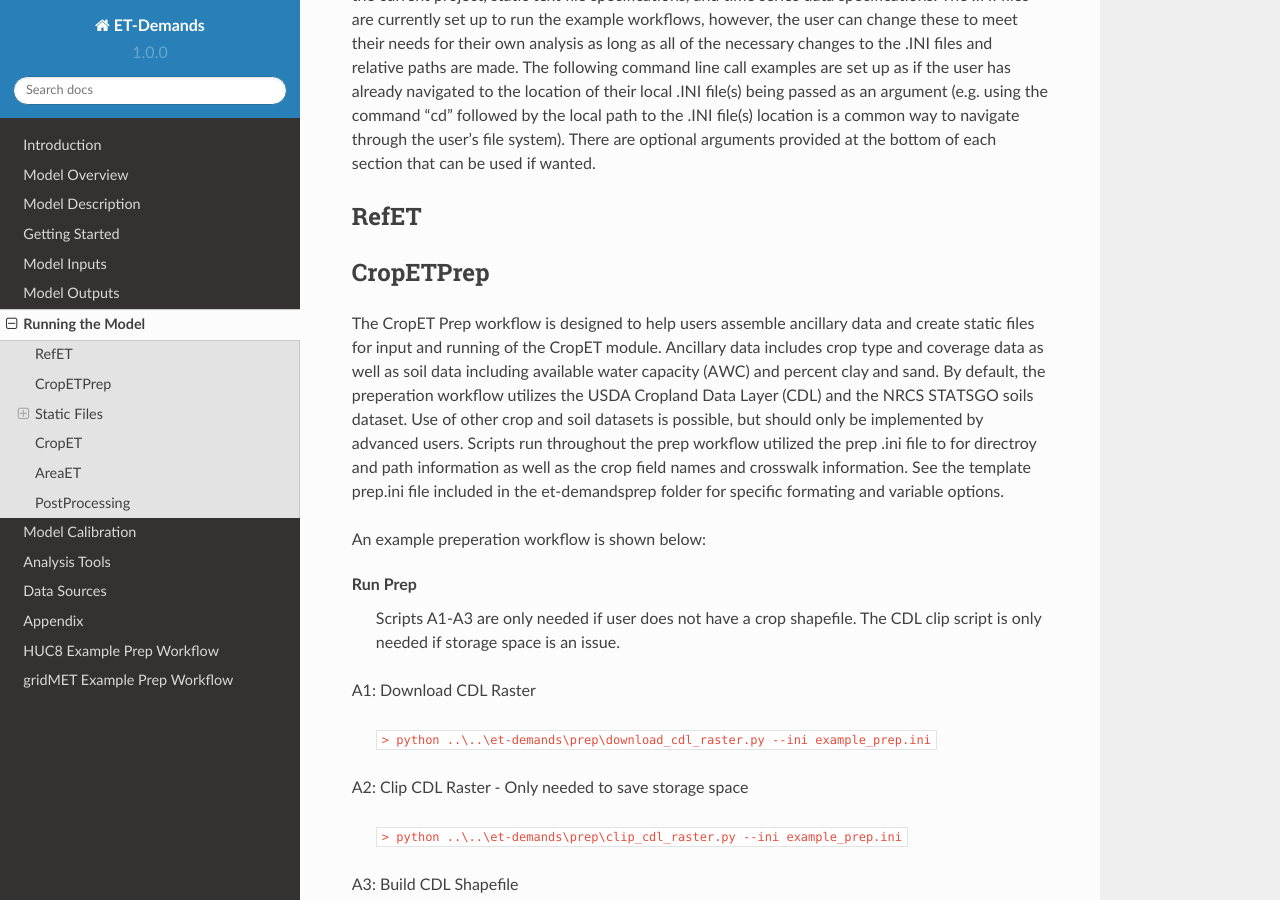
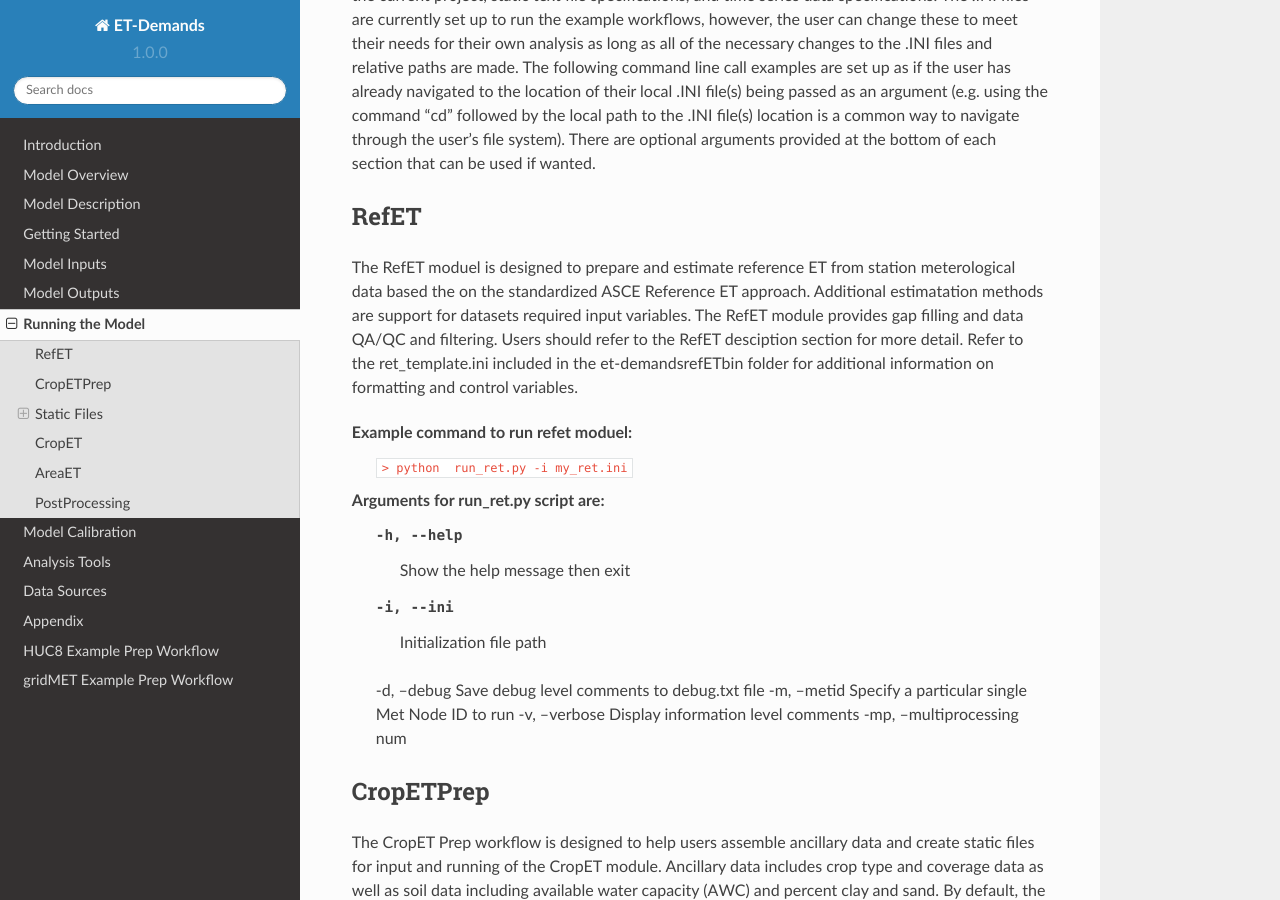
Before and after one commit to DOI-BOR/et-demands, a Sphinx documentation site: the page built from docs/model_run.rst, in a window 1280 px wide and 900 px high, scrolled down 248 px. Built offline with Sphinx 7.4.7 and the Read the Docs theme 2.0.0, drawn with Linux system fonts in a browser that asks for light colours.

Commit message:
Added initial refET description text

```diff
--- a/docs/model_run.rst
+++ b/docs/model_run.rst
@@ -5,7 +5,18 @@ The ETDemands model should be run from the windows command prompt (or Linux term
 
 RefET
 -----
+The RefET moduel is designed to prepare and estimate reference ET from station meterological data based the on the standardized ASCE Reference ET approach. Additional estimatation methods are support for datasets required input variables. The RefET module provides gap filling and data QA/QC and filtering. Users should refer to the RefET desciption section for more detail. Refer to the ret_template.ini included in the et-demands\refET\bin folder for additional information on formatting and control variables.
 
+Example command to run refet moduel:
+  ``> python  run_ret.py -i my_ret.ini``
+
+Arguments for run_ret.py script are:
+  -h, --help  Show the help message then exit
+  -i, --ini  Initialization file path
+  -d, --debug Save debug level comments to debug.txt file
+  -m, --metid Specify a particular single Met Node ID to run
+  -v, --verbose Display information level comments
+  -mp, --multiprocessing  num
 
 CropETPrep
 ----------
```
